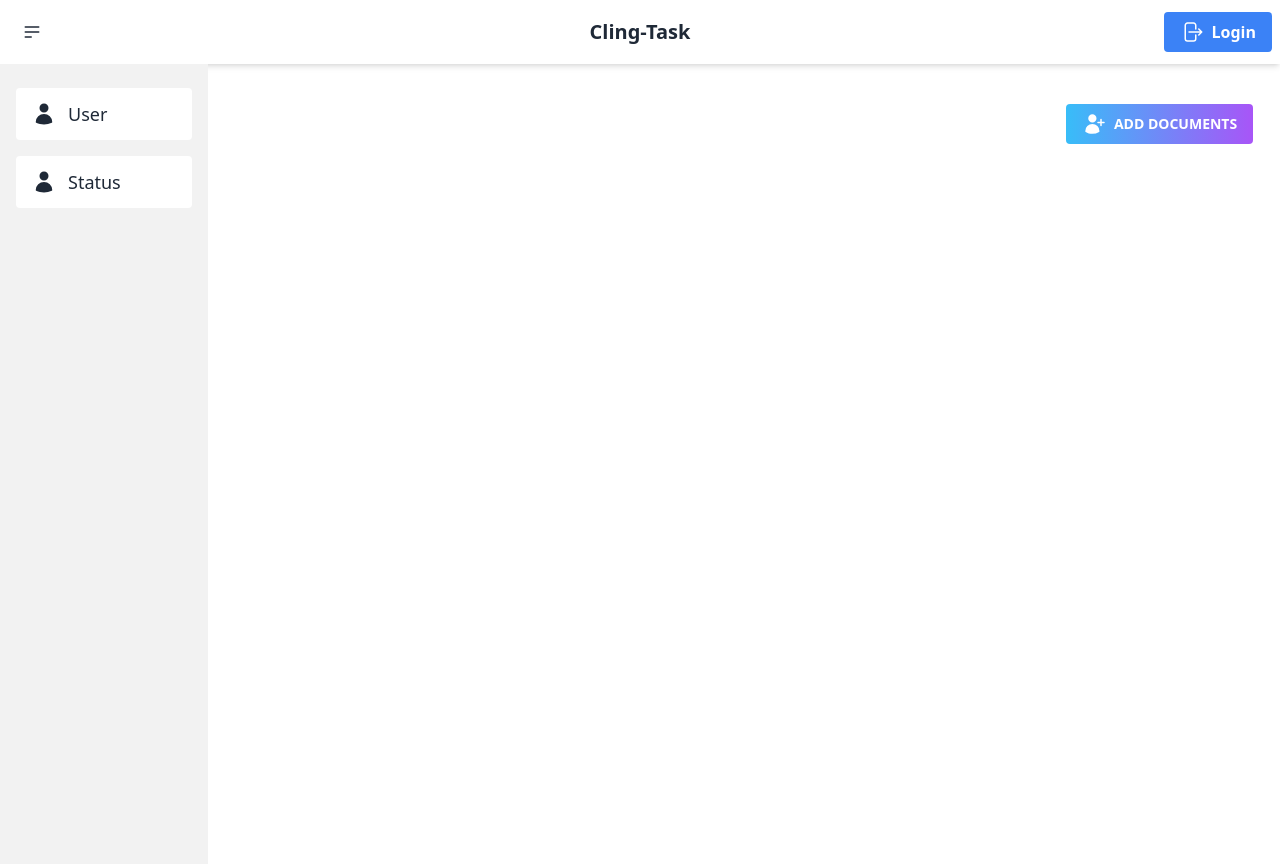
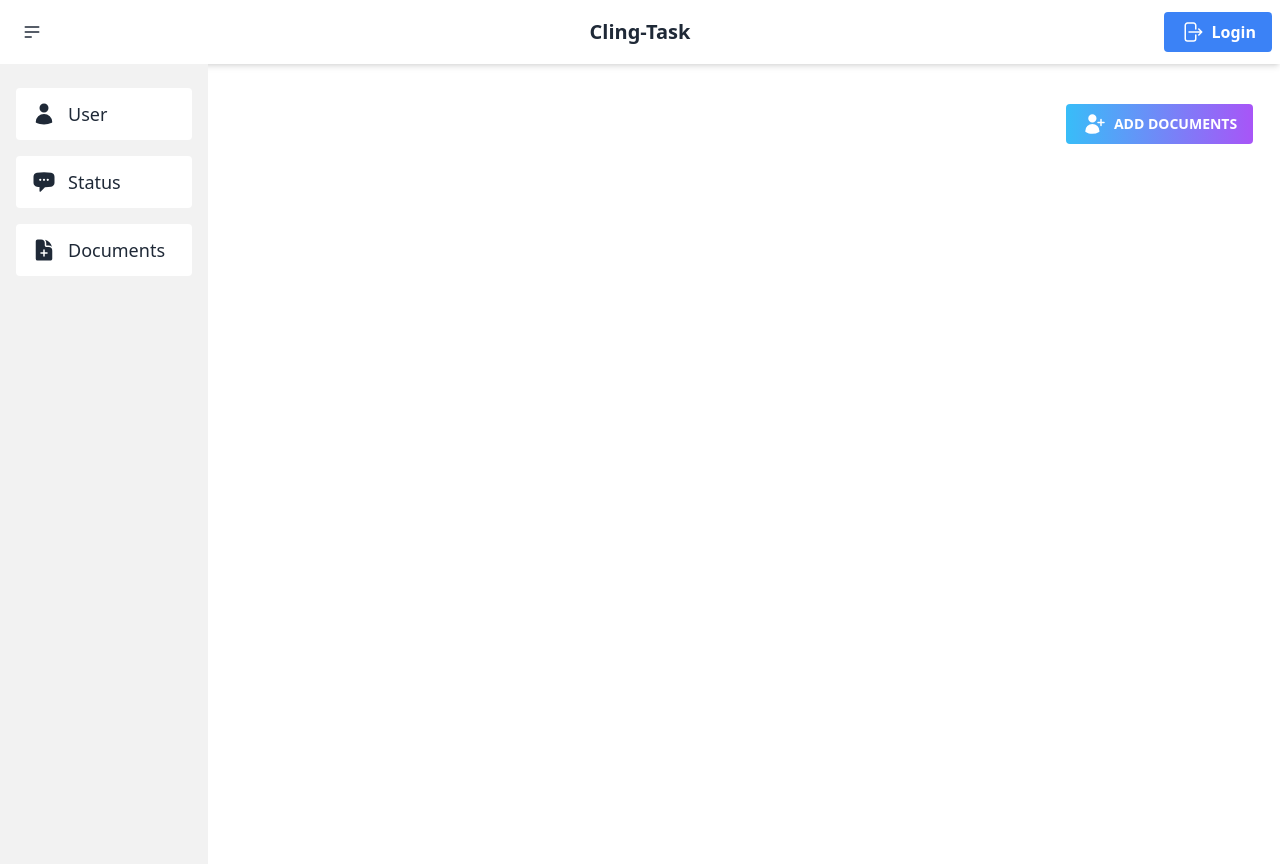
Before and after one commit to CrisTain333/cling-react-client, a React (Create React App) app: page /documents in a window 1280 px wide. Built offline with nearby package versions, Linux system fonts and the light colour scheme; no server answers.

Commit message:
add docs in layout

```diff
--- a/src/Layout/Layout.jsx
+++ b/src/Layout/Layout.jsx
@@ -31,18 +31,24 @@ const Layout = () => {
       icon: (
         <>
           {" "}
-          <svg
-            xmlns="http://www.w3.org/2000/svg"
-            viewBox="0 0 24 24"
-            fill="currentColor"
-            className="w-6 h-6"
-          >
-            <path
-              fillRule="evenodd"
-              d="M7.5 6a4.5 4.5 0 119 0 4.5 4.5 0 01-9 0zM3.751 20.105a8.25 8.25 0 0116.498 0 .75.75 0 01-.437.695A18.683 18.683 0 0112 22.5c-2.786 0-5.433-.608-7.812-1.7a.75.75 0 01-.437-.695z"
-              clipRule="evenodd"
-            />
+          <svg xmlns="http://www.w3.org/2000/svg" viewBox="0 0 24 24" fill="currentColor" class="w-6 h-6">
+            <path fill-rule="evenodd" d="M12 2.25c-2.429 0-4.817.178-7.152.521C2.87 3.061 1.5 4.795 1.5 6.741v6.018c0 1.946 1.37 3.68 3.348 3.97.877.129 1.761.234 2.652.316V21a.75.75 0 001.28.53l4.184-4.183a.39.39 0 01.266-.112c2.006-.05 3.982-.22 5.922-.506 1.978-.29 3.348-2.023 3.348-3.97V6.741c0-1.947-1.37-3.68-3.348-3.97A49.145 49.145 0 0012 2.25zM8.25 8.625a1.125 1.125 0 100 2.25 1.125 1.125 0 000-2.25zm2.625 1.125a1.125 1.125 0 112.25 0 1.125 1.125 0 01-2.25 0zm4.875-1.125a1.125 1.125 0 100 2.25 1.125 1.125 0 000-2.25z" clip-rule="evenodd" />
           </svg>
+        </>
+      ),
+    },
+    {
+      name: "Documents",
+      path: "/documents",
+      icon: (
+        <>
+          {" "}
+          <svg xmlns="http://www.w3.org/2000/svg" viewBox="0 0 24 24" fill="currentColor" class="w-6 h-6">
+            <path fill-rule="evenodd" d="M5.625 1.5H9a3.75 3.75 0 013.75 3.75v1.875c0 1.036.84 1.875 1.875 1.875H16.5a3.75 3.75 0 013.75 3.75v7.875c0 1.035-.84 1.875-1.875 1.875H5.625a1.875 1.875 0 01-1.875-1.875V3.375c0-1.036.84-1.875 1.875-1.875zM12.75 12a.75.75 0 00-1.5 0v2.25H9a.75.75 0 000 1.5h2.25V18a.75.75 0 001.5 0v-2.25H15a.75.75 0 000-1.5h-2.25V12z" clip-rule="evenodd" />
+            <path d="M14.25 5.25a5.23 5.23 0 00-1.279-3.434 9.768 9.768 0 016.963 6.963A5.23 5.23 0 0016.5 7.5h-1.875a.375.375 0 01-.375-.375V5.25z" />
+          </svg>
+
+
         </>
       ),
     },
--- a/src/components/StatusList/StatusList.jsx
+++ b/src/components/StatusList/StatusList.jsx
@@ -92,7 +92,8 @@ const StatusList = ({ e, refetch }) => {
                 <span className="text-sm">Status by: </span>
                 {e.name}
               </h2>
-              <p>{e.description}</p>
+              <span className="text-xs my-4">{e.date.substring(0,10)}</span>
+              <p className="my-4">{e.description}</p>
               <div className="card-actions flex w-[80%] justify-between items-center my-3">
                 <div>
                   <button
--- a/src/components/addDocumentModal/AddDocumentModal.jsx
+++ b/src/components/addDocumentModal/AddDocumentModal.jsx
@@ -1,3 +1,5 @@
+import { useState } from "react";
+
 export default function AddDocumentModal({ setShowDocModal, refetch, user }) {
 
   const handleAddDoc = () => {};
@@ -44,12 +46,20 @@ export default function AddDocumentModal({ setShowDocModal, refetch, user }) {
                   >
                     Upload file
                   </label>
-                  <input
+                  {/* <input
                     type="file"
                     name="document"
 
                     className="appearance-none block w-full bg-gray-200 text-gray-700 border border-gray-200 rounded py-3 px-4 mb-3 leading-tight focus:outline-none focus:bg-white focus:border-gray-500 file--input"
-                  ></input>
+                  ></input> */}
+                  <div>
+                      <input
+                        // onChange={imageChange}
+                        type="file"
+                        name="profilePicture"
+                        className="block w-full text-sm text-gray-500 file:mr-4 file:py-2 file:px-4 file:rounded-full file:border-0 file:text-sm file:font-semibold file:bg-blue-50 file:text-blue-700 hover:file:bg-blue-100 "
+                      />
+                    </div>
                 </div>
               </div>
 
```
